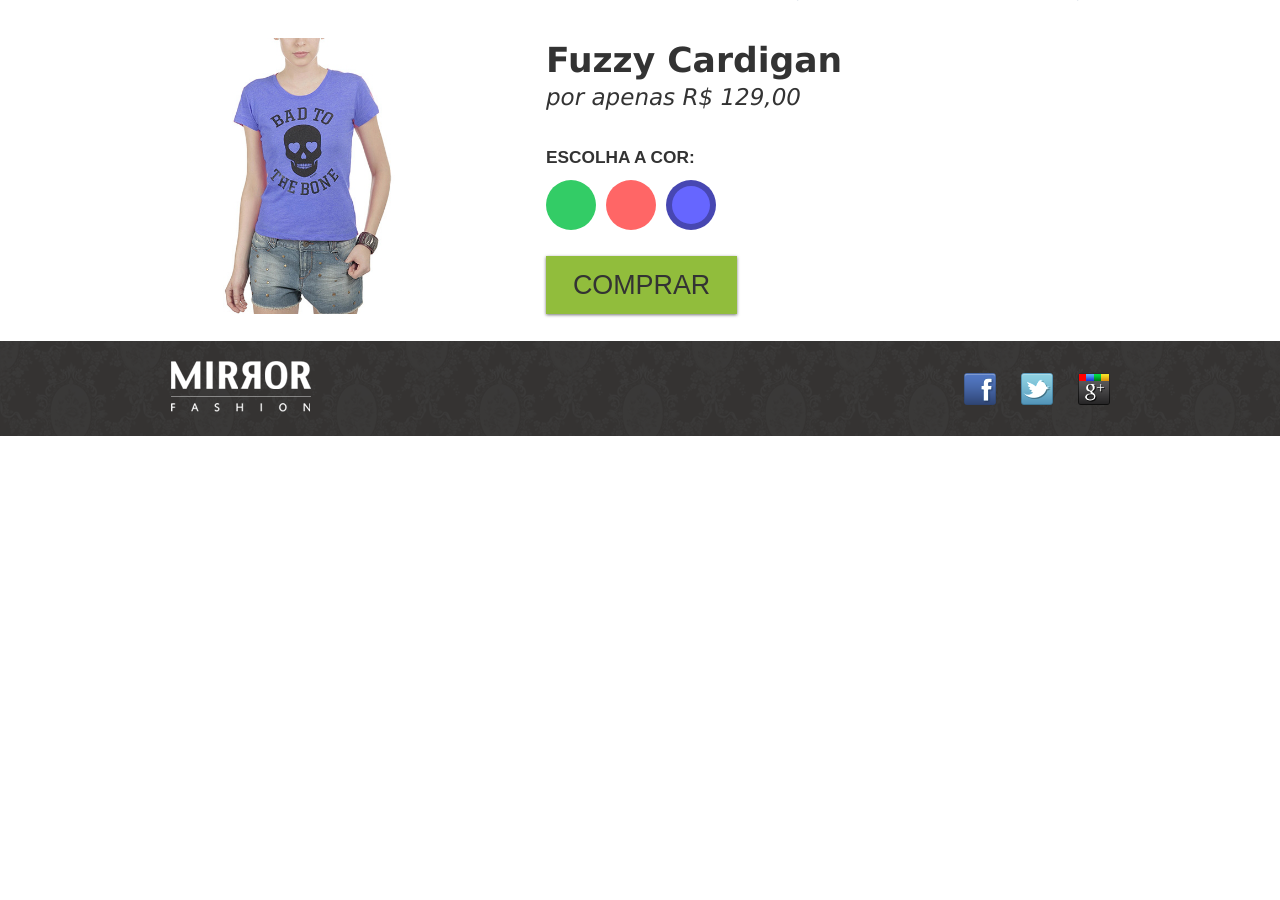
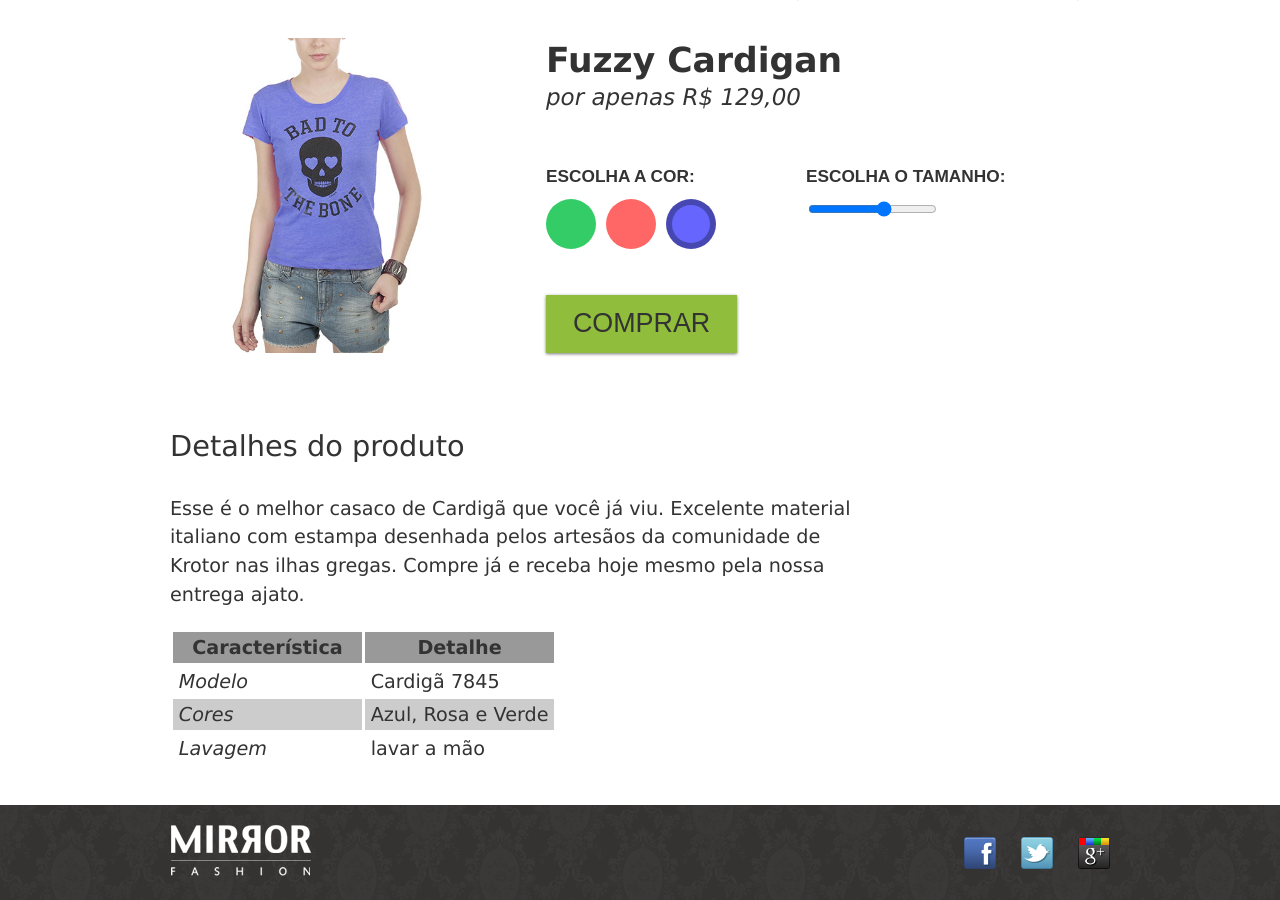
Before and after one commit to rodrigoemcode/mirror-fashion, a PHP site: page /produto.php in a window 1280 px wide. Shown: the part 88-988 px from the top of the page. Before the commit the page ends 524 px from the top, so only its background shows below. Run offline with PHP 8.4, Linux system fonts and the light colour scheme.

Commit message:
added input range and tables

```diff
--- a/mirrorfashion/css/produto.css
+++ b/mirrorfashion/css/produto.css
@@ -153,4 +153,62 @@ label[for=azul]:after {
     .cores label:after {
         margin-right: 10px;
     }
+
+    fieldset {
+        display: inline-block;
+        vertical-align: top;
+
+        margin: 1em 0;
+        min-width: 200px;
+        width: 45%;
+    }
 }
+
+.detalhes {
+    padding: 2em 0;
+}
+
+.detalhes h2 {
+    font-size: 1.5em;
+    line-height: 2;
+}
+
+.detalhes p {
+    margin: 1em 0;
+    font-size: 1em;
+    line-height: 1.5;
+    max-width: 36em;
+}
+
+@media (min-width: 500px) {
+    .detalhes {
+        font-size: 1.2em;
+    }
+}
+
+table {
+    border-spacing: 0.2em;
+    border-collapse: separate;
+}
+
+thead {
+    background-color: #999;
+}
+
+thead th {
+    font-weight: bold;
+    padding: 0.3em 1em;
+    text-align: center;
+}
+
+td {
+    padding: 0.3em;
+}
+
+tr:nth-child(2n) {
+    background-color: #ccc;
+}
+
+td:first-child {
+    font-style: italic;
+}
--- a/mirrorfashion/produto.php
+++ b/mirrorfashion/produto.php
@@ -40,9 +40,45 @@
 
                 </fieldset>
 
+                <fieldset class="tamanhos">
+                    <legend>Escolha o tamanho:</legend>
+
+                    <input type="range" min="36" max="46" step="2"
+                        name="tamanho" id="tamanho">
+                </fieldset>
+
                 <input type="submit" class="comprar" value="Comprar">
 
             </form>
+        </div>
+
+        <div class="detalhes">
+            <h2>Detalhes do produto</h2>
+
+            <p>Esse é o melhor casaco de Cardigã que você já viu. Excelente material italiano com estampa desenhada pelos artesãos da comunidade de Krotor nas ilhas gregas. Compre já e receba hoje mesmo pela nossa entrega ajato. </p>
+
+            <table>
+                <thead>
+                    <tr>
+                        <th>Característica</th>
+                        <th>Detalhe</th>
+                    </tr>
+                </thead>
+                <tbody>
+                    <tr>
+                        <td>Modelo</td>
+                        <td>Cardigã 7845</td>
+                    </tr>
+                    <tr>
+                        <td>Cores</td>
+                        <td>Azul, Rosa e Verde</td>
+                    </tr>
+                    <tr>
+                        <td>Lavagem</td>
+                        <td>lavar a mão</td>
+                    </tr>
+                </tbody>
+            </table>
         </div>
     </div>
 
```
